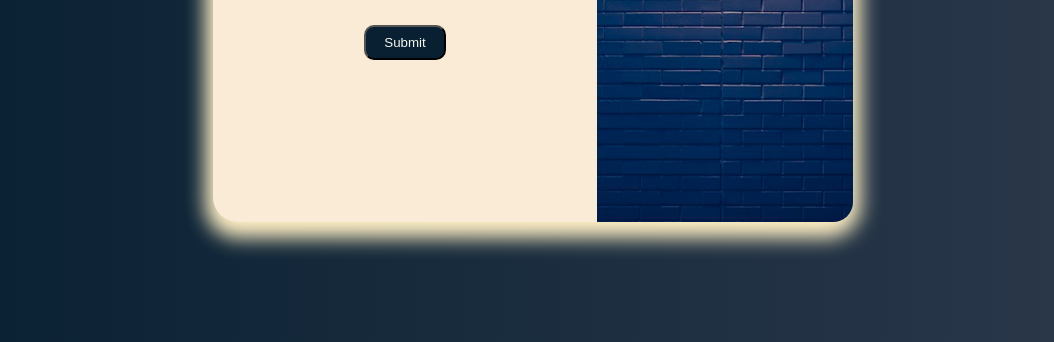
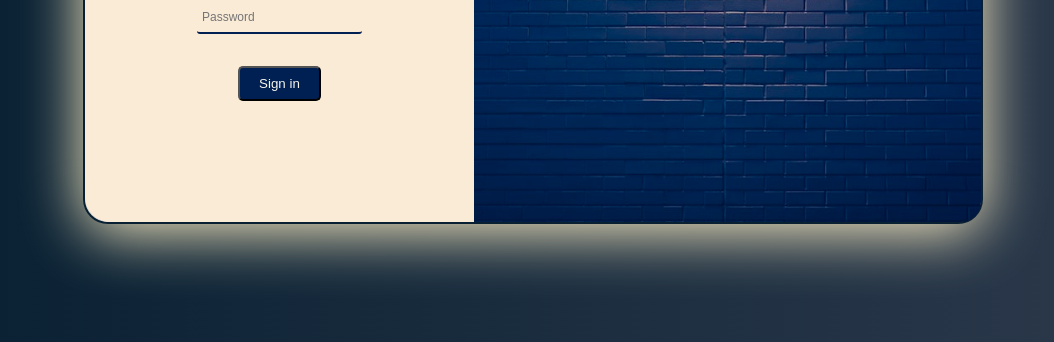
Before and after one commit to GabeDiniz/sign-in-demo, a plain HTML site: page index.html in a window 1280 px wide. Shown: the part 458-800 px from the top of the page, without its empty margins (107-1161 px from the left). Drawn offline with Linux system fonts and the light colour scheme.

Commit message:
Update: final product

```diff
--- a/index.html
+++ b/index.html
@@ -1,5 +1,13 @@
 <!DOCTYPE html>
 <html lang="en">
+    <script>
+        function loggingIn() {
+            const Username = document.getElementById("username").value;
+            const Email = document.getElementById("email").value;
+            const Password = document.getElementById("password").value;
+            console.log(Username, Email, Password);
+        }
+    </script>
     <head>
         <link rel="stylesheet" type="text/css" href="style.css">
         <link rel="stylesheet" href="https://fonts.googleapis.com/css2?family=Kanit&display=swap">
@@ -9,11 +17,18 @@
         <div class="window">
             <div class="sign-in-half">
                 <h1>SIGN IN</h1>
-                <form class="form">
-                    <input type="text" placeholder="Username" required>
-                    <input type="email" placeholder="Email" required>
-                    <input type="password" placeholder="Password" name="" id="" pattern="[A-Za-z]{3}" required>
-                    <button type="submit">Submit</button>
+                <form onsubmit="loggingIn();return false;">
+                    <input type="text" placeholder="Username" id="username" required />
+                    <input type="email" placeholder="Email" id="email" required />
+                    <input
+                        type="password"
+                        placeholder="Password"
+                        id="password"
+                        pattern="(?=.*\d)(?=.*[a-z])(?=.*[A-Z]).{3,}"
+                        title="Password requires a minimum of 1 uppercase letter, 1 lowercase, and 1 digit"
+                        required
+                    />
+                    <button type="submit">Sign in</button>
                 </form>
             </div>
             <div class="logo-half">
--- a/style.css
+++ b/style.css
@@ -12,7 +12,7 @@
     left: 50%;
     transform: translate(-50%, -50%);
 
-    width: 50vw;
+    width: 70vw;
     min-width: 30rem;
     height: 70vh;
 
@@ -20,7 +20,8 @@
     border-radius: 25px;
     display: flex;
     font-family: 'Kanit', sans-serif;
-    box-shadow: 0 8px 20px 8px #FFF0C5;
+    box-shadow: 0 8px 60px 0 #FFF0C5;
+    border: #082032 2px solid;
 }
 
 .sign-in-half {
@@ -28,17 +29,19 @@
     width: 50%;
     display: flex;
     flex-direction: column;
-    padding: 5rem 2rem;
+    padding: 0 2rem;
     border-radius: 25px 0 0 25px;
     align-items: center;
+    justify-content: center;
 }
 .logo-half {
     background-size: cover;
     background-image: url(bg.jpg);
     background-position: center;
+    border-radius: 0 20px 20px 0;
+
     width: 100vw;
     min-width: 10rem;
-    border-radius: 0 20px 20px 0;
     color: #F5F5ED;
 
     display: flex;
@@ -53,33 +56,32 @@
 form {
     display: flex;
     flex-direction: column;
-    padding: 0 5rem;
+    padding: 5rem;
     gap: 2rem;
 }
 input {
     padding: 8px 5px;
     border-radius: 3px;
-    outline: 0;
+    border: #002053 solid;
     border-width: 0 0 2px;
-    border-color: #082032;
     background: transparent;
     font-size: 12px;
+    outline: none;
 }
 input:focus {
     background-color: #F5F5ED;
     transform: scale(1.05);
-    transition: 0.4s;
-    border-width: 2px;
-    border-color: #082032;
+    transition: 0.5s;
+    outline: none;
+    border: #002053 solid 2px;
 }
 button {
     width: 50%;
     align-self: center;
     padding: 8px 5px;
-    border-radius: 10px;
-
+    border-radius: 5px;
     color: #F5F5ED;
-    background-color: #082032;
+    background-color: #002053;
 }
 button:hover {
     cursor: pointer;
```
